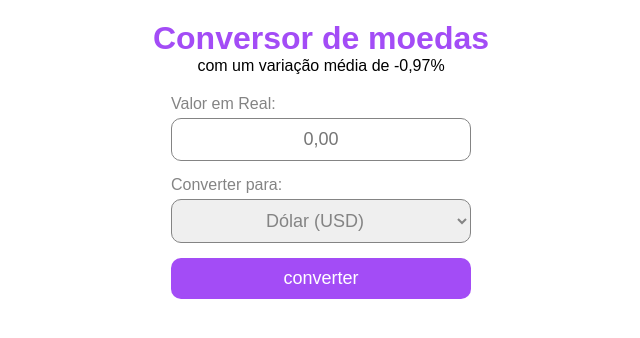
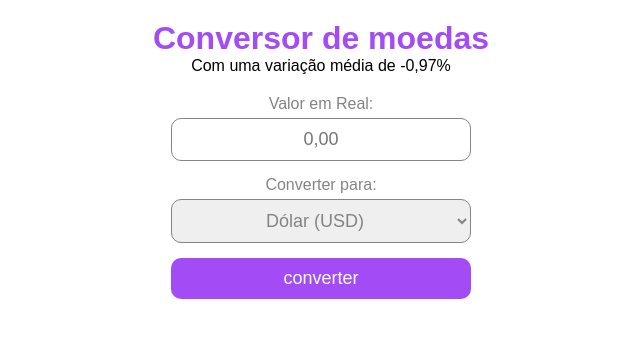
Before and after one commit to Joaovitorcgds/conversor-de-moedas, a plain HTML site: page index.html in a window 1280 px wide. Shown: the whole page, without its empty margins (319-959 px from the left). Drawn offline with Linux system fonts and the light colour scheme.

Commit message:
correção no texto

```diff
--- a/index.html
+++ b/index.html
@@ -11,7 +11,7 @@
     <main>
       <div id="container">
         <h1 id= "title">Conversor de moedas</h1>
-        <p class="aviso">com um variação média de -0,97%</p>
+        <p class="aviso">Com uma variação média de -0,97%</p>
         <form id="form">
           <p class="label">Valor em Real:</p>
           <input type="number" id="valor" min="0" step="0.01" placeholder="0,00"/>
--- a/style.css
+++ b/style.css
@@ -7,6 +7,7 @@
 #container {
   display: flex;
   flex-direction: column;
+  text-align: center;
   align-items: center;
   width: 70%;
   height: 80vh;
```
